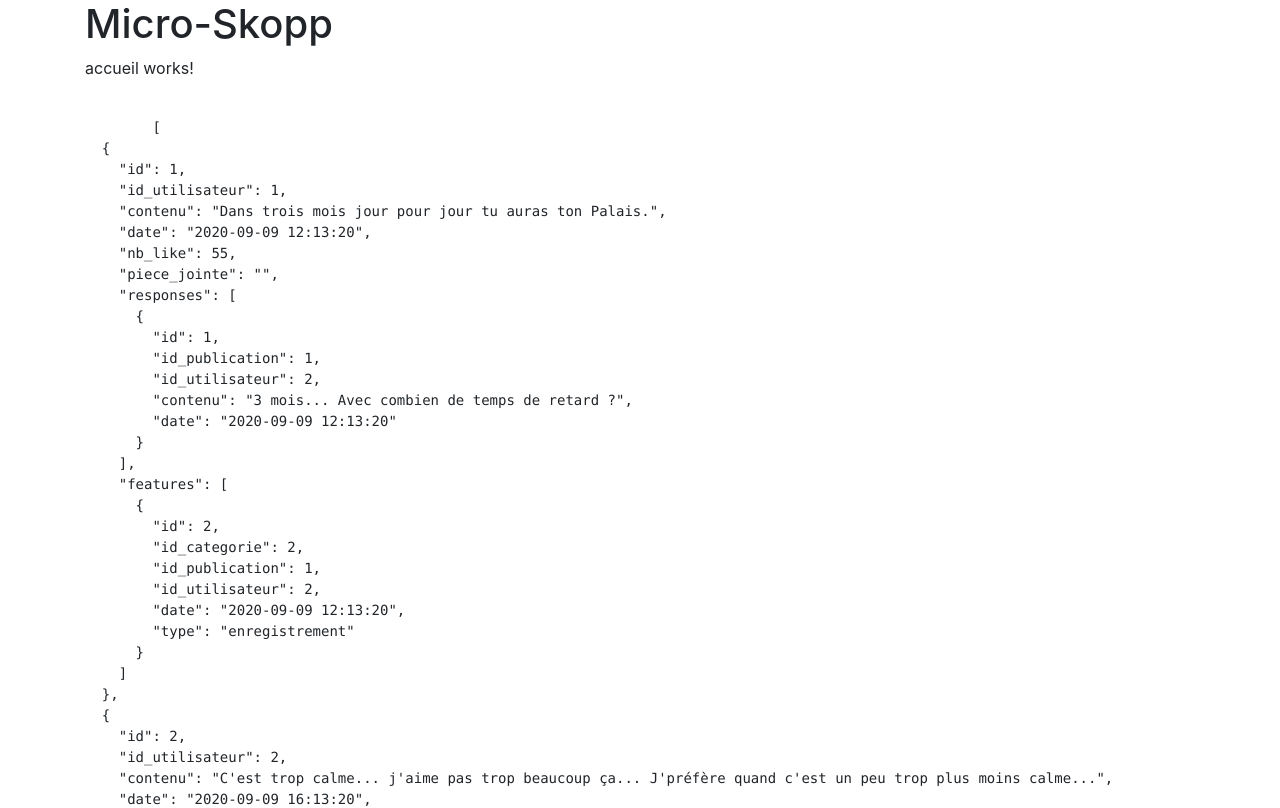
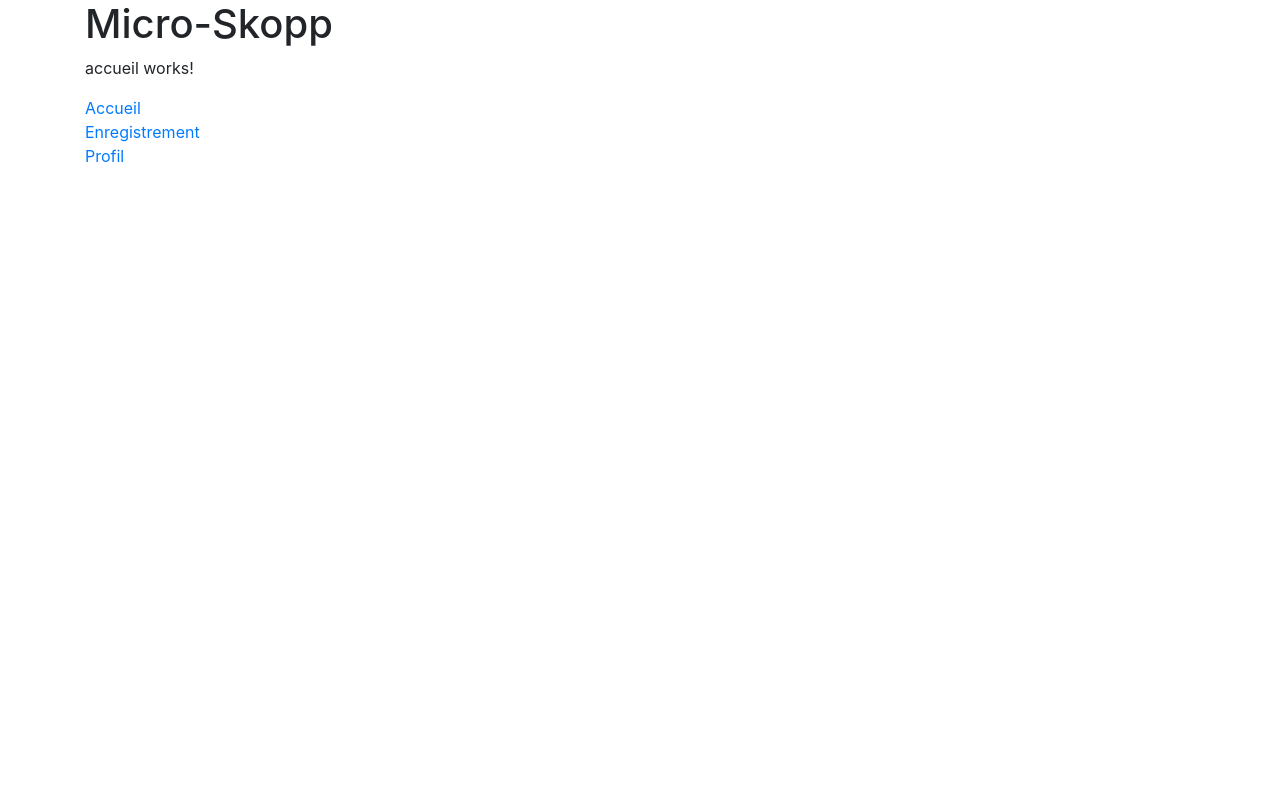
Before and after one commit to thisaurel/MicroBlogging-Skopp, an Angular app: page / in a window 1280 px wide. Shown: the top 808 px of the page. Built offline with nearby package versions, Linux system fonts and the light colour scheme.

Commit message:
Update accueil.component.html

```diff
--- a/src/app/features/accueil/accueil.component.html
+++ b/src/app/features/accueil/accueil.component.html
@@ -1,7 +1 @@
 <p>accueil works!</p>
-
-<pre>
-    <code>
-        {{ postsList | json }}
-    </code>
-</pre>
```
